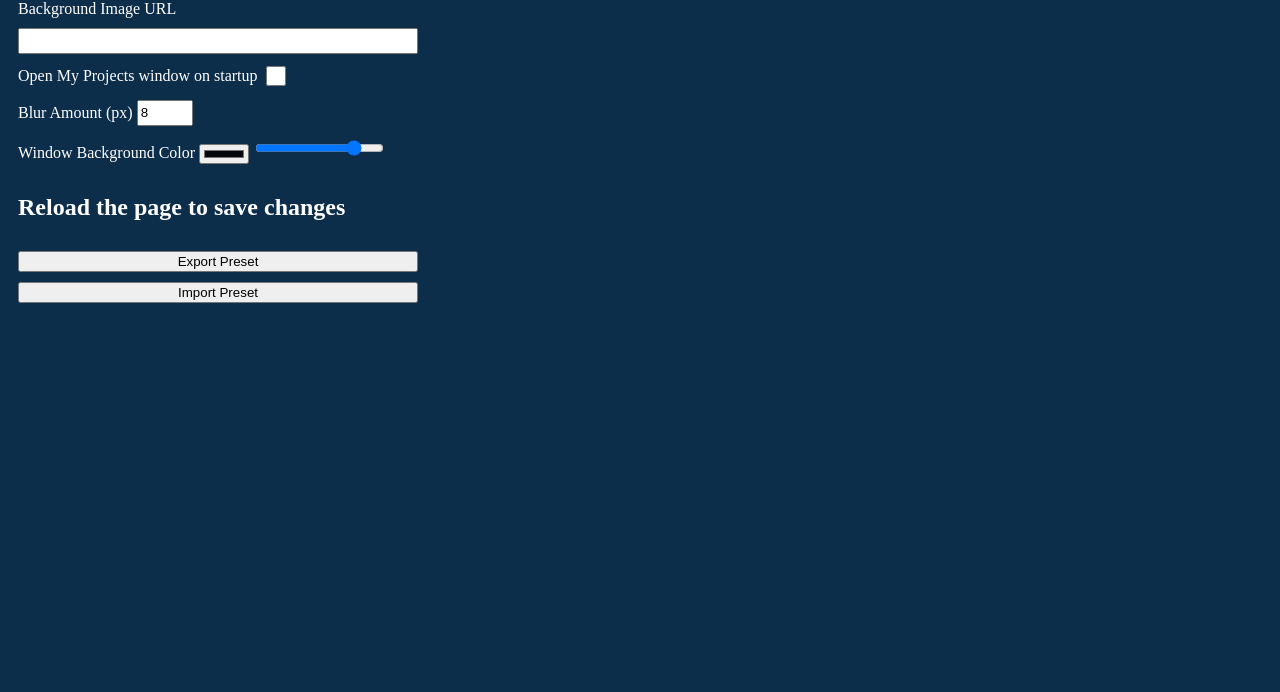
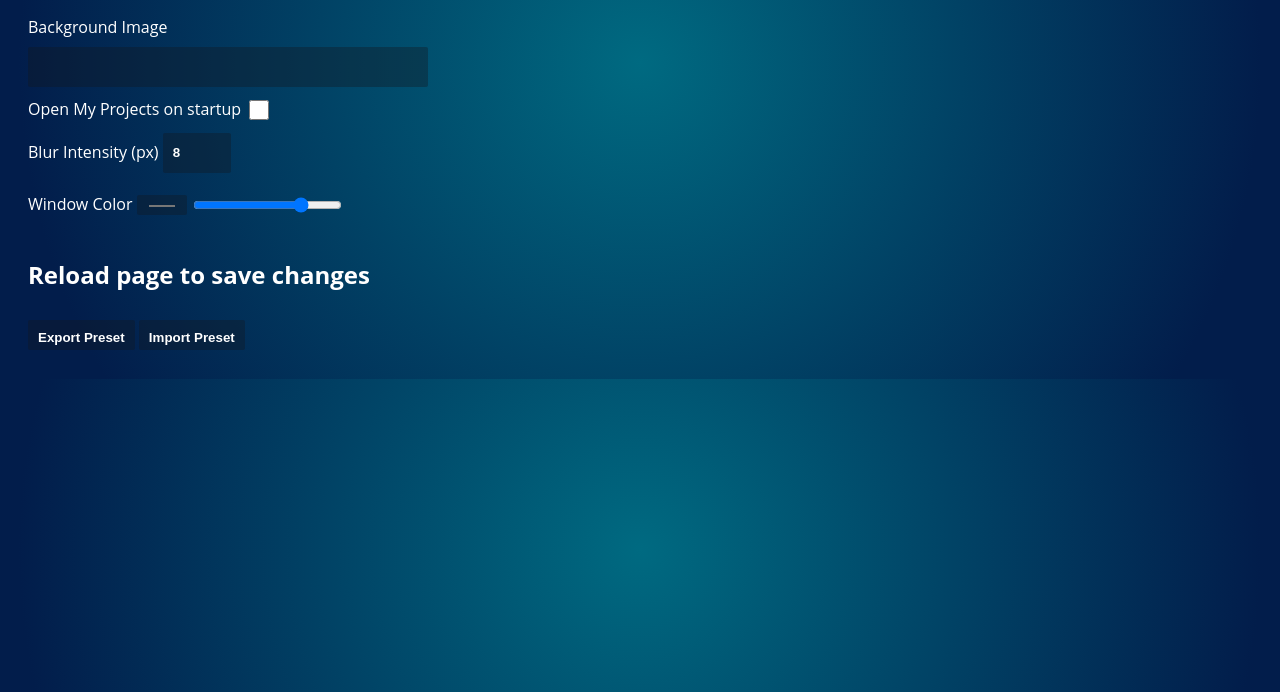
Before and after one commit to AkiraDevelopment/BetterGeode, a browser extension: page index.html in a window 1280 px wide. Shown: the part 108-800 px from the top of the page. Drawn offline with Linux system fonts and the light colour scheme; a web font is replaced by a local one.

Commit message:
better styles

```diff
--- a/index.html
+++ b/index.html
@@ -1,38 +1,20 @@
 <!DOCTYPE html>
 <html>
   <head>
-    <style>
-      body {
-        width: 400px;
-        background-color: #0D2E4B;
-        color: white;
-        padding: 10px;
-        display: grid;
-        gap: 10px;
-      }
-      input {
-        height: 20px;
-        min-width: 20px;
-        outline: none;
-      }
-      label input[type=checkbox]{
-        position: relative;
-        vertical-align: middle;
-        bottom: 1px;
-        font-weight: bold;
-      }
-    </style>
+    <link rel="stylesheet" href="style.css" />
   </head>
   <body>
-    <h1>BetterGeode</h1>
-    <label>Background Image URL</label>
+    <h1>BETTER GEODE</h1>
+    <label>Background Image</label>
     <input type="text" id="bginput"></input>
-    <label>Open My Projects window on startup <input type="checkbox" id="projinput"></input></label>
-    <label>Blur Amount (px) <input type="number" id="blurinput" min="0" max="40" value="8"></input></label>
-    <label>Window Background Color <input type="color" id="winbginput"> <input type="range" id="alpha" min="0" max="1" step="0.01" value="0.8"></label>
-    <h2>Reload the page to save changes</h2>
-    <button id="exportButton">Export Preset</button>
-    <button id="importButton">Import Preset</button>
+    <label>Open My Projects on startup <input type="checkbox" id="projinput"></input></label>
+    <label>Blur Intensity (px) <input type="number" id="blurinput" min="0" max="40" value="8"></input></label>
+    <label>Window Color <input type="color" id="winbginput"> <input type="range" id="alpha" min="0" max="1" step="0.01" value="0.8"></label>
+    <h2>Reload page to save changes</h2>
+    <div>
+      <button id="exportButton">Export Preset</button>
+      <button id="importButton">Import Preset</button>
+    </div>
     <script src="bettergeode.js"></script>
   </body>
 </html>
--- /dev/null
+++ b/style.css
@@ -0,0 +1,36 @@
+
+@import url(https://cdn.geode.host/fonts/metropolis/stylesheet.css);
+body {
+  width: 400px;
+  background-color: #0D2E4B;
+  color: white;
+  padding: 20px;
+  display: grid;
+  gap: 10px;
+  font-family: Metropolis,Open Sans,sans-serif;
+  background: radial-gradient(circle at center 35%, rgb(0, 106, 129) 0, rgb(2, 29, 75) 87%);
+}
+input, button {
+  height: 20px;
+  min-width: 20px;
+  outline: none;
+  background-color: rgba(18, 23, 32, 0.363);
+  transition-duration: 200ms;
+  color: white;
+  border: none;
+  padding: 10px;
+  position: relative;
+  vertical-align: middle;
+  bottom: 1px;
+  font-weight: bold;
+  border-radius: 2px;
+}
+input:hover, button:hover {
+  background-color: rgba(18, 23, 32, 0.6);
+}
+button {
+  height: 30px;
+}
+input [type =range] {
+  padding: 0;
+}
```
